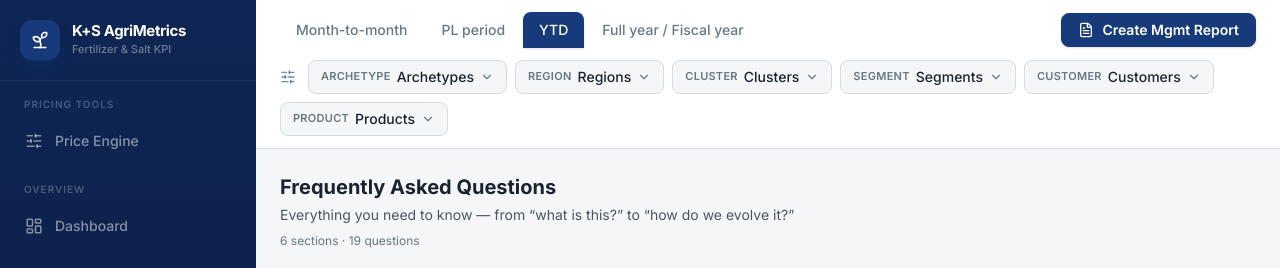
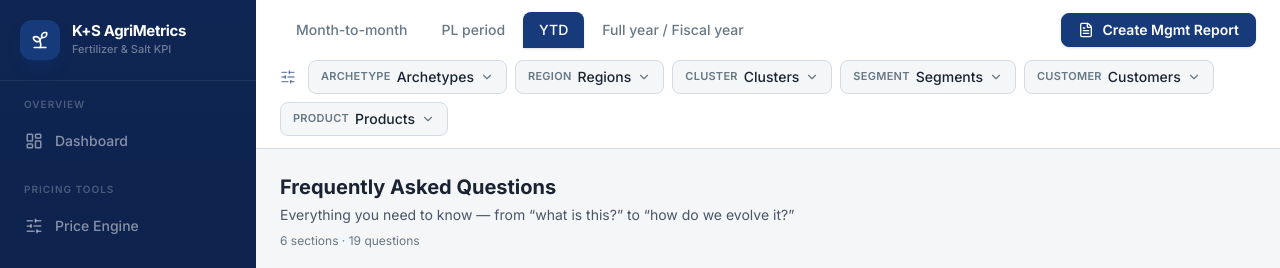
Before and after one commit to vitali1989bauer-dev/KPI-Dashboard-BC, a React (Vite) app: page /implementation in a window 1280 px wide. Shown: the top 268 px of the page. Built offline with nearby package versions, Linux system fonts and the light colour scheme.

Commit message:
Sidebar: Dashboard first, then Price Engine
https://claude.ai/code/session_01Q6e2gtKyYfbH6NDTUX7xc6

```diff
--- a/src/components/Sidebar.tsx
+++ b/src/components/Sidebar.tsx
@@ -16,15 +16,15 @@ import {
 
 const navGroups = [
   {
+    label: 'Overview',
+    items: [
+      { path: '/', label: 'Dashboard', icon: LayoutDashboard },
+    ],
+  },
+  {
     label: 'Pricing Tools',
     items: [
       { path: '/price-engine', label: 'Price Engine', icon: SlidersHorizontal },
-    ],
-  },
-  {
-    label: 'Overview',
-    items: [
-      { path: '/', label: 'Dashboard', icon: LayoutDashboard },
     ],
   },
   {
```
